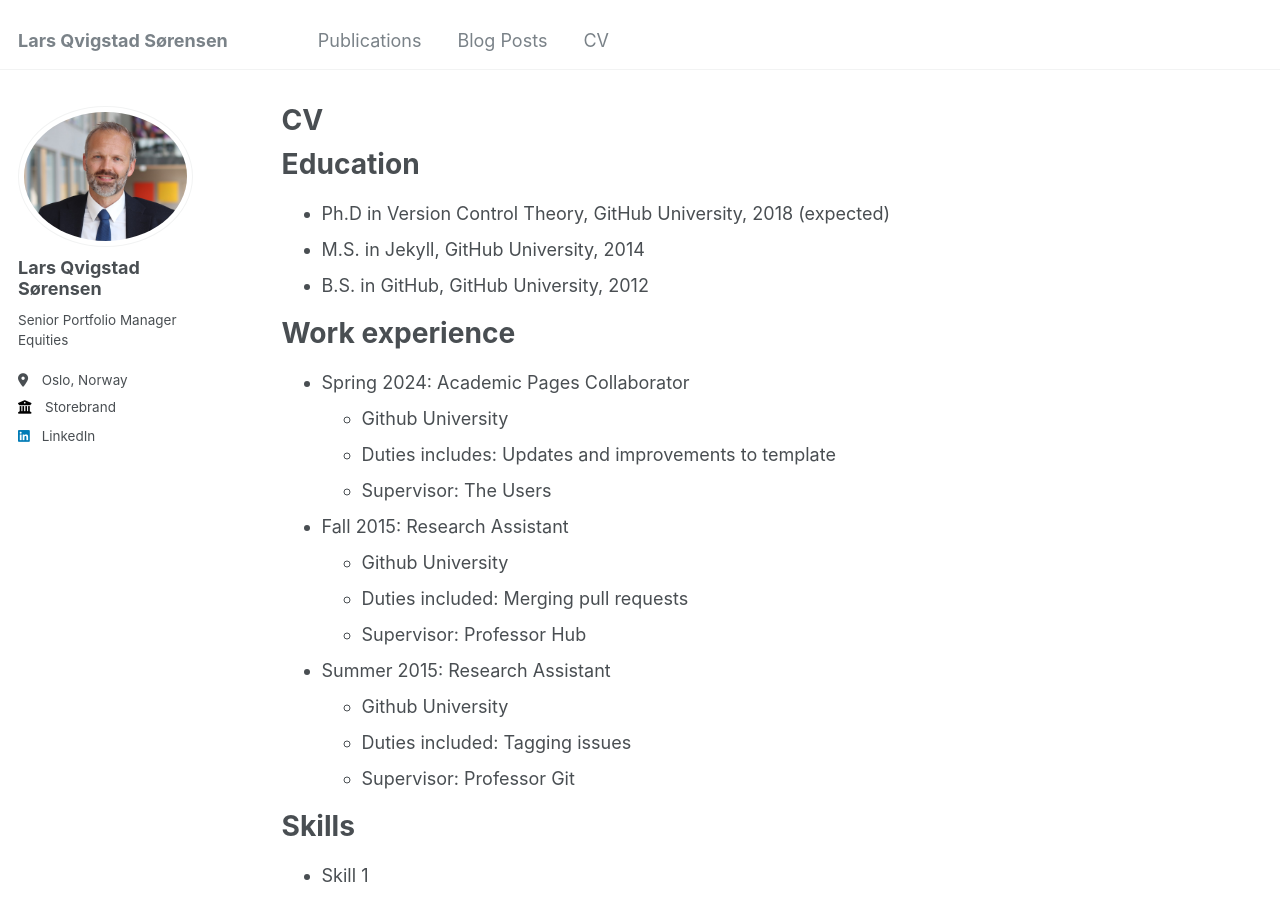
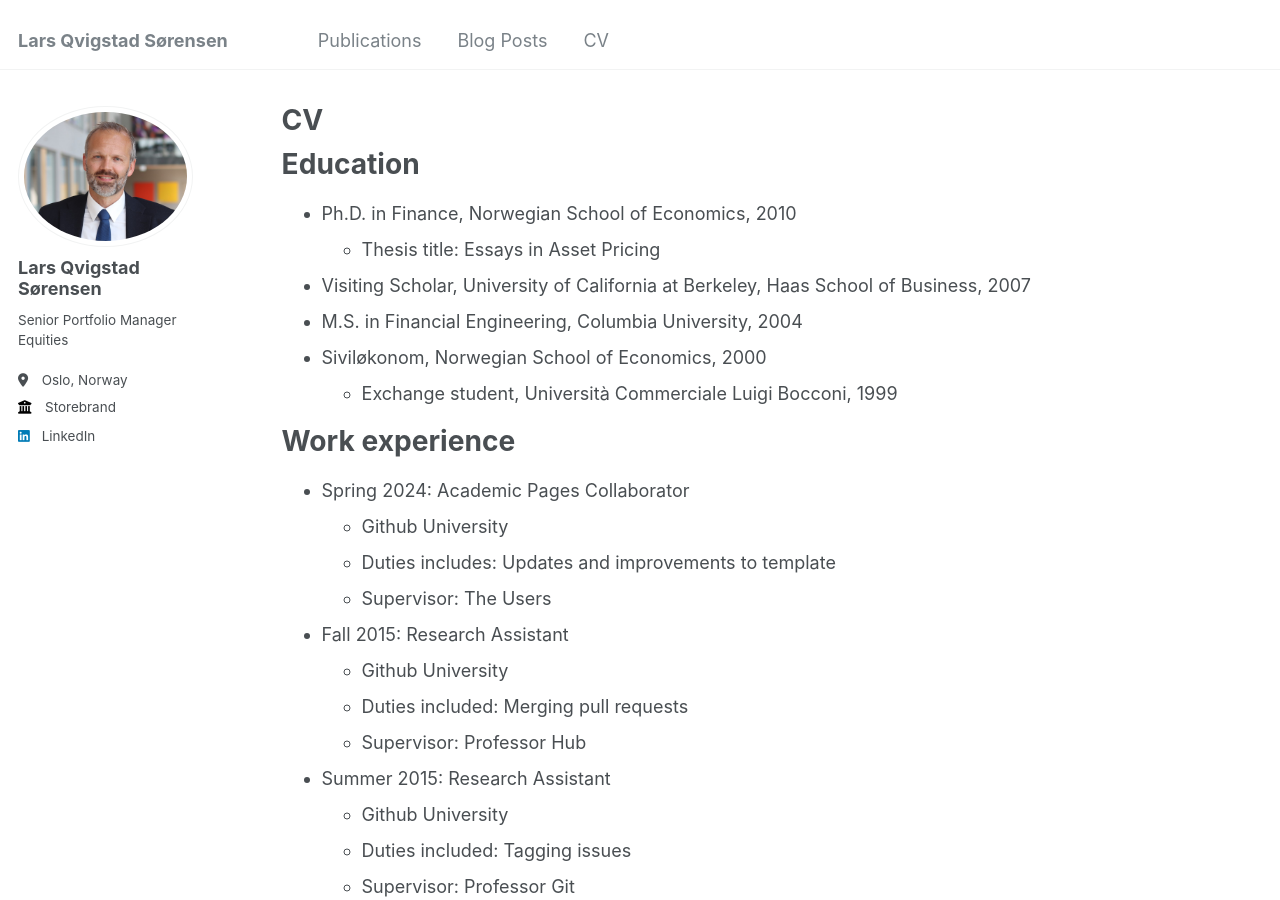
Before and after one commit to lars-qvigstad-sorensen/lars-qvigstad-sorensen.github.io, a Jekyll site: the page built from _pages/cv.md, in a window 1280 px wide and 900 px high. Built offline with Jekyll 4.4.1, drawn with Linux system fonts in a browser that asks for light colours.

Commit message:
Update cv.md

```diff
--- a/_pages/cv.md
+++ b/_pages/cv.md
@@ -11,9 +11,12 @@ redirect_from:
 
 Education
 ======
-* Ph.D in Version Control Theory, GitHub University, 2018 (expected)
-* M.S. in Jekyll, GitHub University, 2014
-* B.S. in GitHub, GitHub University, 2012
+* Ph.D. in Finance, Norwegian School of Economics, 2010
+  * Thesis title: Essays in Asset Pricing
+* Visiting Scholar, University of California at Berkeley, Haas School of Business, 2007
+* M.S. in Financial Engineering, Columbia University, 2004
+* Siviløkonom, Norwegian School of Economics, 2000
+  * Exchange student, Università Commerciale Luigi Bocconi, 1999
 
 Work experience
 ======
```
